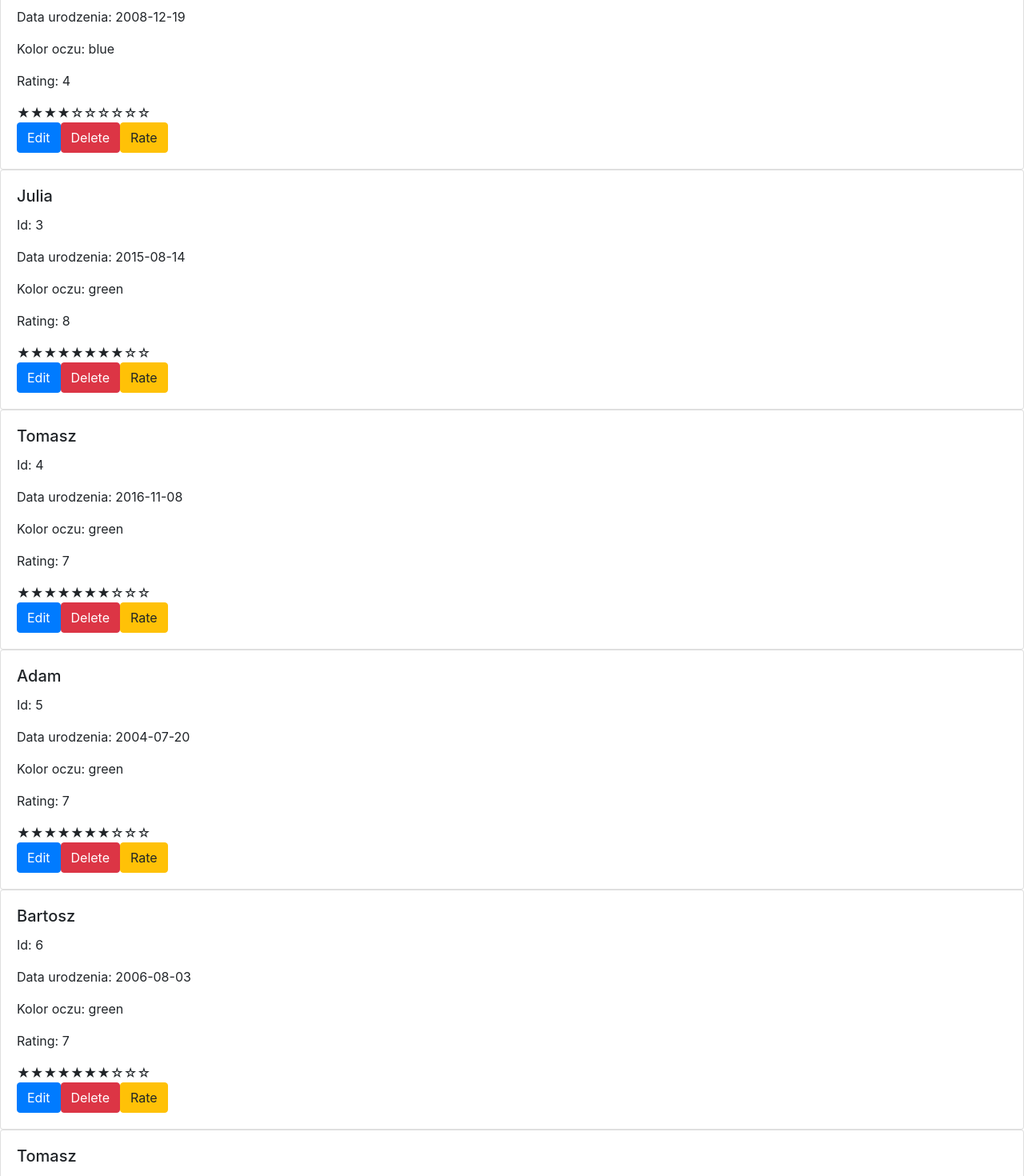
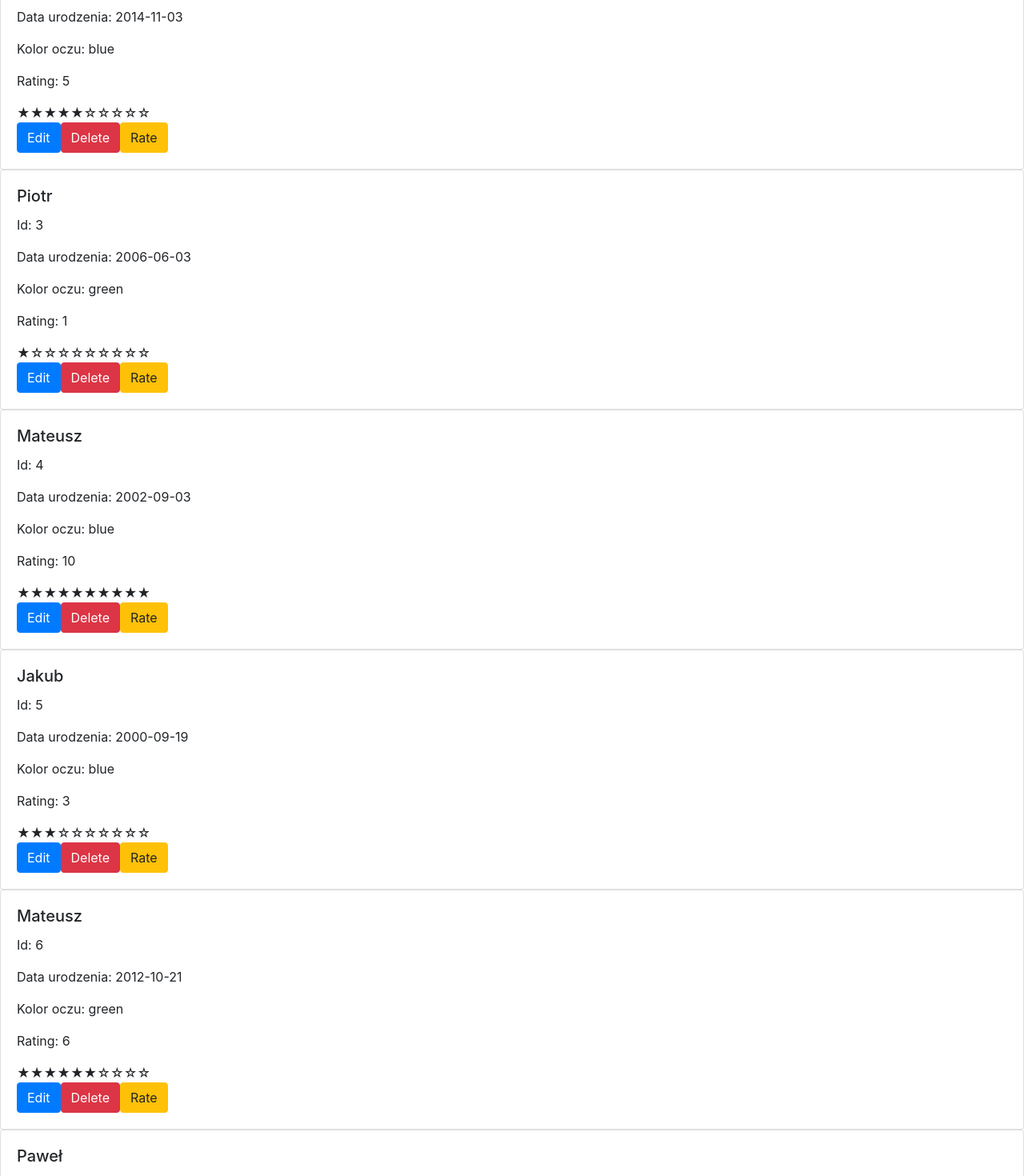
Before and after one commit to matek10000/FrontEnd2024, a React (Create React App) app: page /lab1 in a window 1280 px wide. Shown: the part 500-1970 px from the top of the page at 80% size. Built offline with nearby package versions, Linux system fonts and the light colour scheme.

Commit message:
Lab3 update

```diff
--- a/src/App.js
+++ b/src/App.js
@@ -6,21 +6,10 @@ import Lab1 from './pages/Lab1';
 import Lab2 from './pages/Lab2';
 import Lab3 from './pages/Lab3';
 import NotFound from './pages/NotFound';
-import { data } from './module-data.js';
-import PersonProfile from './components/PersonProfile';
 
 const menuItems = [
   { id: 1, label: "Home", url: "/", urlPattern: "/", element: <Home /> },
-  { id: 2, label: "Laboratorium 1", url: "/lab1", urlPattern: "/lab1",
-    element: (
-      <div>
-        <h1>Laboratorium 1</h1>
-        {data.map(person => (
-          <PersonProfile key={person.id} person={person} />
-        ))}
-      </div>
-    )
-  },
+  { id: 2, label: "Laboratorium 1", url: "/lab1", urlPattern: "/lab1", element: <Lab1 /> },
   { id: 3, label: "Laboratorium 2", url: "/lab2/:id", urlPattern: "/lab2/:id", element: <Lab2 /> },
   { id: 4, label: "Laboratorium 3", url: "/lab3", urlPattern: "/lab3", element: <Lab3 /> }
 ];
--- a/src/components/FlexContainer.jsx
+++ b/src/components/FlexContainer.jsx
@@ -1,38 +1,18 @@
-import React, { useReducer } from 'react';
+import React from 'react';
 import { Container, Row, Col } from 'react-bootstrap';
-import AppReducer from '../data/AppReducer';
 
-function FlexContainer({ element: Element, data }) {
-  const [items, dispatch] = useReducer(AppReducer, data);
-
-  const handleEdit = (id, updates) => {
-    dispatch({ type: 'edit', payload: { id, updates } });
-  };
-
-  const handleRate = (id, rating) => {
-    dispatch({ type: 'rate', payload: { id, rating } });
-  };
-
-  const handleDelete = (id) => {
-    dispatch({ type: 'delete', payload: { id } });
-  };
-
+const FlexContainer = ({ element: Element, data }) => {
   return (
     <Container>
       <Row>
-        {items.map(item => (
-          <Col key={item.id} xs={12} sm={6} md={4} lg={3} className="mb-3">
-            <Element
-              {...item}
-              onEdit={(updates) => handleEdit(item.id, updates)}
-              onRate={(rating) => handleRate(item.id, rating)}
-              onDelete={() => handleDelete(item.id)}
-            />
+        {data.map((item, index) => (
+          <Col key={index} xs={12} sm={6} md={4} lg={3}>
+            <Element {...item} />
           </Col>
         ))}
       </Row>
     </Container>
   );
-}
+};
 
 export default FlexContainer;
--- a/src/module-data.js
+++ b/src/module-data.js
@@ -1,12 +1,12 @@
 export const data = [
-  { id: 1, name: "Bartosz", birth: "2011-06-21", eyes: "blue", rating: 7 },
-  { id: 2, name: "Adam", birth: "2008-12-19", eyes: "blue", rating: 4 },
-  { id: 3, name: "Julia", birth: "2015-08-14", eyes: "green", rating: 8 },
-  { id: 4, name: "Tomasz", birth: "2016-11-08", eyes: "green", rating: 7 },
-  { id: 5, name: "Adam", birth: "2004-07-20", eyes: "green", rating: 7 },
-  { id: 6, name: "Bartosz", birth: "2006-08-03", eyes: "green", rating: 7 },
-  { id: 7, name: "Tomasz", birth: "2004-03-19", eyes: "brown", rating: 10 },
-  { id: 8, name: "Mateusz", birth: "2011-10-17", eyes: "green", rating: 4 },
-  { id: 9, name: "Piotr", birth: "2013-01-10", eyes: "blue", rating: 2 },
-  { id: 10, name: "Ewa", birth: "2007-04-26", eyes: "blue", rating: 1 },
+  { id: 1, name: "Tomasz", birth: "2016-08-26", eyes: "blue", rating: 1 },
+  { id: 2, name: "Jakub", birth: "2014-11-03", eyes: "blue", rating: 5 },
+  { id: 3, name: "Piotr", birth: "2006-06-03", eyes: "green", rating: 1 },
+  { id: 4, name: "Mateusz", birth: "2002-09-03", eyes: "blue", rating: 10 },
+  { id: 5, name: "Jakub", birth: "2000-09-19", eyes: "blue", rating: 3 },
+  { id: 6, name: "Mateusz", birth: "2012-10-21", eyes: "green", rating: 6 },
+  { id: 7, name: "Paweł", birth: "2014-02-12", eyes: "blue", rating: 5 },
+  { id: 8, name: "Paweł", birth: "2015-12-26", eyes: "brown", rating: 2 },
+  { id: 9, name: "Ewa", birth: "2006-05-31", eyes: "blue", rating: 9 },
+  { id: 10, name: "Jakub", birth: "2001-08-19", eyes: "brown", rating: 10 },
 ];
--- a/src/pages/Lab1.jsx
+++ b/src/pages/Lab1.jsx
@@ -1,16 +1,25 @@
 import React from 'react';
+import { data } from '../module-data';
+import PersonProfile from '../components/PersonProfile';
 
-function Lab1() {
-    return (
-        <div>
-            <h1>Lab1</h1>
-            <ul>
-                <li>Profil 1</li>
-                <li>Profil 2</li>
-                <li>Profil 3</li>
-            </ul>
-        </div>
-    );
-}
+const Lab1 = () => {
+  // Puste funkcje, aby przyciski były widoczne, ale nieaktywne
+  const handleEdit = () => {};
+  const handleDelete = () => {};
+
+  return (
+    <div>
+      <h1>Lab1</h1>
+      {data.map(person => (
+        <PersonProfile
+          key={person.id}
+          person={person}
+          onEdit={handleEdit}
+          onDelete={handleDelete}
+        />
+      ))}
+    </div>
+  );
+};
 
 export default Lab1;
--- a/src/pages/Lab3.jsx
+++ b/src/pages/Lab3.jsx
@@ -1,23 +1,36 @@
-import React from 'react';
+import React, { useReducer } from 'react';
+import { data } from '../module-data';
 import FlexContainer from '../components/FlexContainer';
-import { Card } from 'react-bootstrap';
-import { data } from '../module-data';
-
-const Item = ({ name, id }) => (
-  <Card style={{ width: '18rem' }} className="border mb-3 p-3">
-    <Card.Body>
-      <Card.Title>{name}</Card.Title>
-    </Card.Body>
-  </Card>
-);
+import PersonProfile from '../components/PersonProfile';
+import AppReducer from '../data/AppReducer';
 
 const Lab3 = () => {
-  return (
-    <div>
-      <h1>Laboratorium 3</h1>
-      <FlexContainer element={Item} data={data} />
-    </div>
-  );
+    const [state, dispatch] = useReducer(AppReducer, data);
+
+    const handleEdit = (id) => {
+        // logika edycji
+        console.log("Edit:", id);
+    };
+
+    const handleDelete = (id) => {
+        dispatch({ type: 'delete', payload: { id } });
+    };
+
+    return (
+        <div>
+            <h1>Laboratorium 3</h1>
+            <FlexContainer
+                element={({ ...person }) => (
+                    <PersonProfile
+                        person={person}
+                        onEdit={handleEdit}
+                        onDelete={handleDelete}
+                    />
+                )}
+                data={state}
+            />
+        </div>
+    );
 };
 
 export default Lab3;
```
Also changed, not shown: src/components/PersonProfile.js (line endings or trailing spaces).
